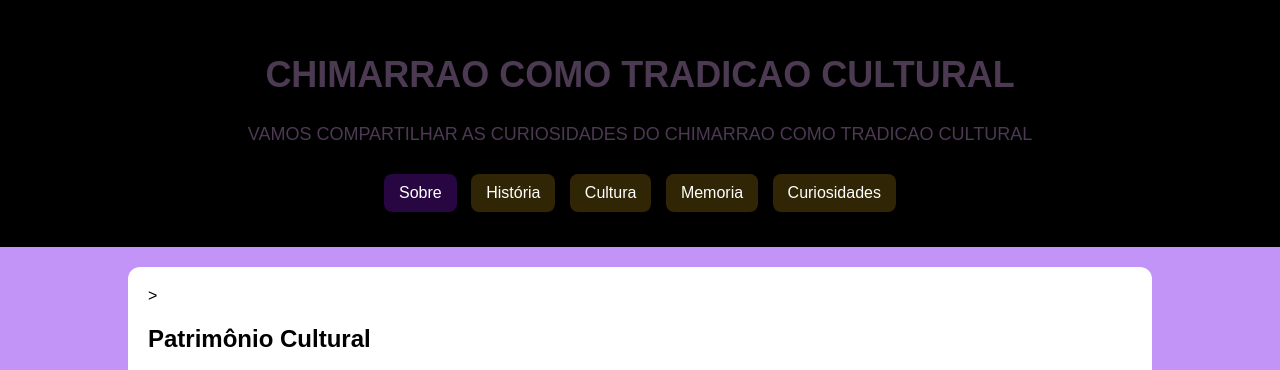
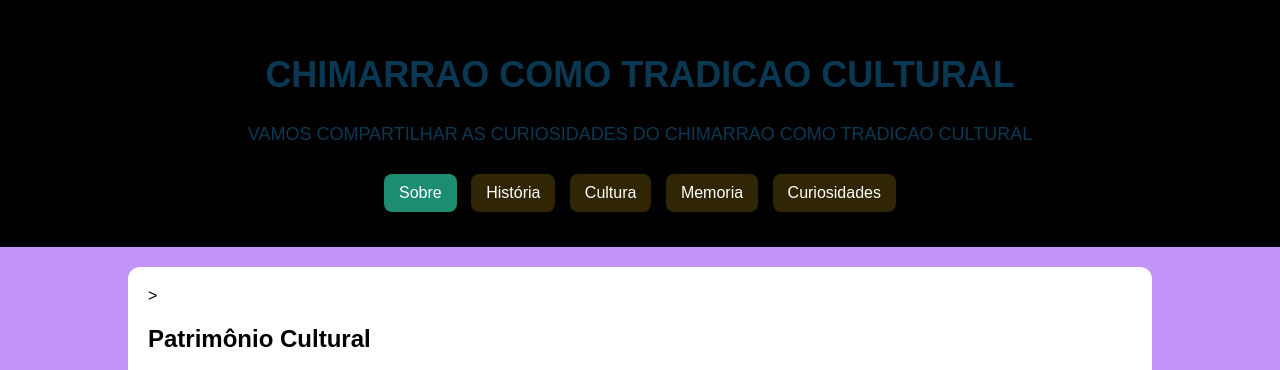
Before and after one commit to aliriojose-heretics/arte_paranaense., a plain HTML site: page index.html in a window 1280 px wide. In both pictures the pointer is over the link "Sobre". Shown: the top 370 px of the page. Drawn offline with Linux system fonts and the light colour scheme.

Commit message:
atualizei o meu style

```diff
--- a/style.css
+++ b/style.css
@@ -15,7 +15,7 @@ body{
 }
 header{
     background-color: black;
-    color: #4c3952;
+    color: #0a3853;
     text-align: center;
     padding: 30px;
 }
@@ -47,7 +47,7 @@ nav a {
 }
 
  nav a:hover{
-    background-color: #280642;
+    background-color: #1d8d71;
  }
 
  main{
```
